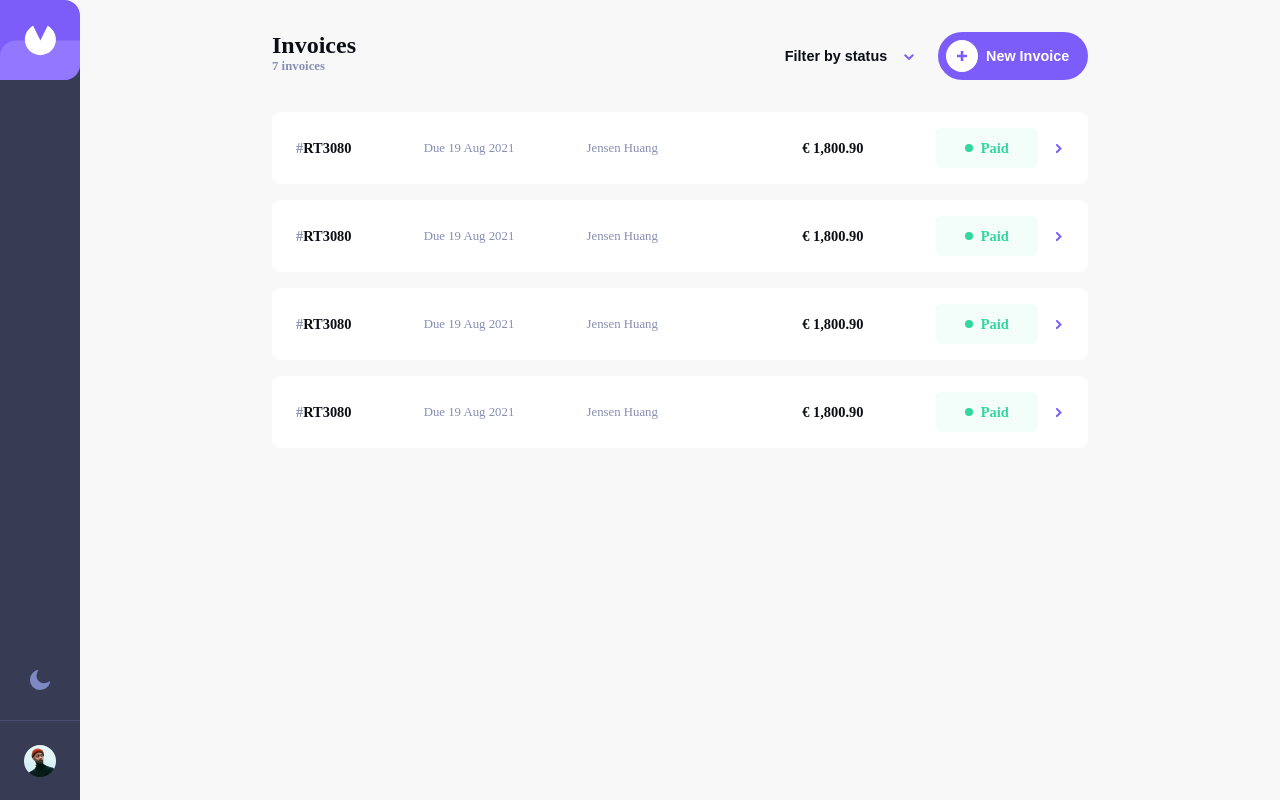
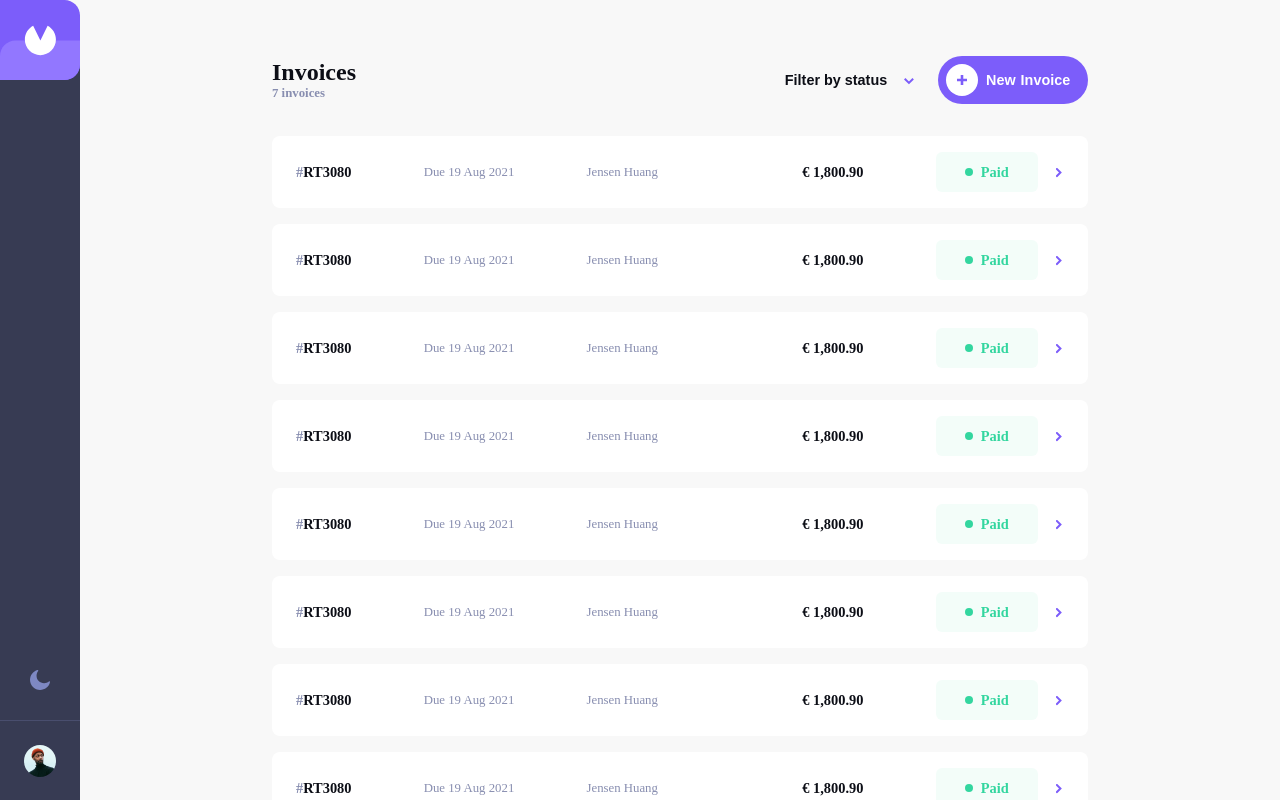
Before and after one commit to HopeAda/HNG14-Stage-Two, a React (Vite) app in the folder hng-task-two/: page / in a window 1280 px wide. Built offline with nearby package versions, Linux system fonts and the light colour scheme.

Commit message:
Created data context for handling app data, and updated add button display layout for responsiveness

```diff
--- a/hng-task-two/src/pages/Home/Home.css
+++ b/hng-task-two/src/pages/Home/Home.css
@@ -4,9 +4,21 @@
 	padding: 2rem 1rem 3rem 1rem;
 }
 
+.home .extra {
+	display: none;
+}
+
 .home header {
 	display: flex;
 	justify-content: space-between;
+	margin: 1.5rem 0 2rem 0;
+}
+
+.home header section:nth-of-type(1) {
+	display: flex;
+	flex-direction: column;
+	height: 100%;
+	justify-content: center;
 }
 
 .home header h1 {
@@ -38,8 +50,10 @@
 	padding: 1rem 0.5rem;
 	gap: 0.5rem;
 	justify-content: flex-start;
-	width: 90px;
+	width: fit-content;
+	min-width: 90px;
 	height: 44px;
+	cursor: pointer;
 }
 
 .home header .add-btn:hover,
@@ -64,21 +78,23 @@
 }
 
 .home header .add-btn .btn-display {
-	width: 45%;
-	overflow: hidden;
-	white-space: nowrap;
+	display: flex;
+	gap: 5px;
 }
 
 .invoice-list {
 	display: flex;
 	flex-direction: column;
 	gap: 1rem;
-	padding: 2rem 0;
 }
 
 @media screen and (min-width: 768px) {
 	.home {
 		padding: 2rem 2rem 5rem 2rem;
+	}
+
+	.home .extra {
+		display: block;
 	}
 
 	.home header section:nth-of-type(2) {
@@ -100,6 +116,8 @@
 		width: 100%;
 		min-height: 100%;
 		padding: 2rem 15%;
+		height: 100vh;
+		overflow-y: scroll;
 	}
 }
 
--- a/hng-task-two/src/pages/Home/Home.tsx
+++ b/hng-task-two/src/pages/Home/Home.tsx
@@ -33,12 +33,22 @@ const Home = () => {
 						<span className="img-cont">
 							<img src={Plus} alt="" />
 						</span>
-						<span className="btn-display">New Invoice</span>
+						<span className="btn-display">
+							<span>New </span>
+							<span className="extra"> Invoice</span>
+						</span>
 					</button>
 				</section>
 			</header>
 
 			<main className="invoice-list">
+				<InvoiceItem />
+				<InvoiceItem />
+				<InvoiceItem />
+				<InvoiceItem />
+				<InvoiceItem />
+				<InvoiceItem />
+				<InvoiceItem />
 				<InvoiceItem />
 				<InvoiceItem />
 				<InvoiceItem />
```
Also changed, not shown: hng-task-two/src/Context/DataContext.tsx (added, +84 -0 lines).
